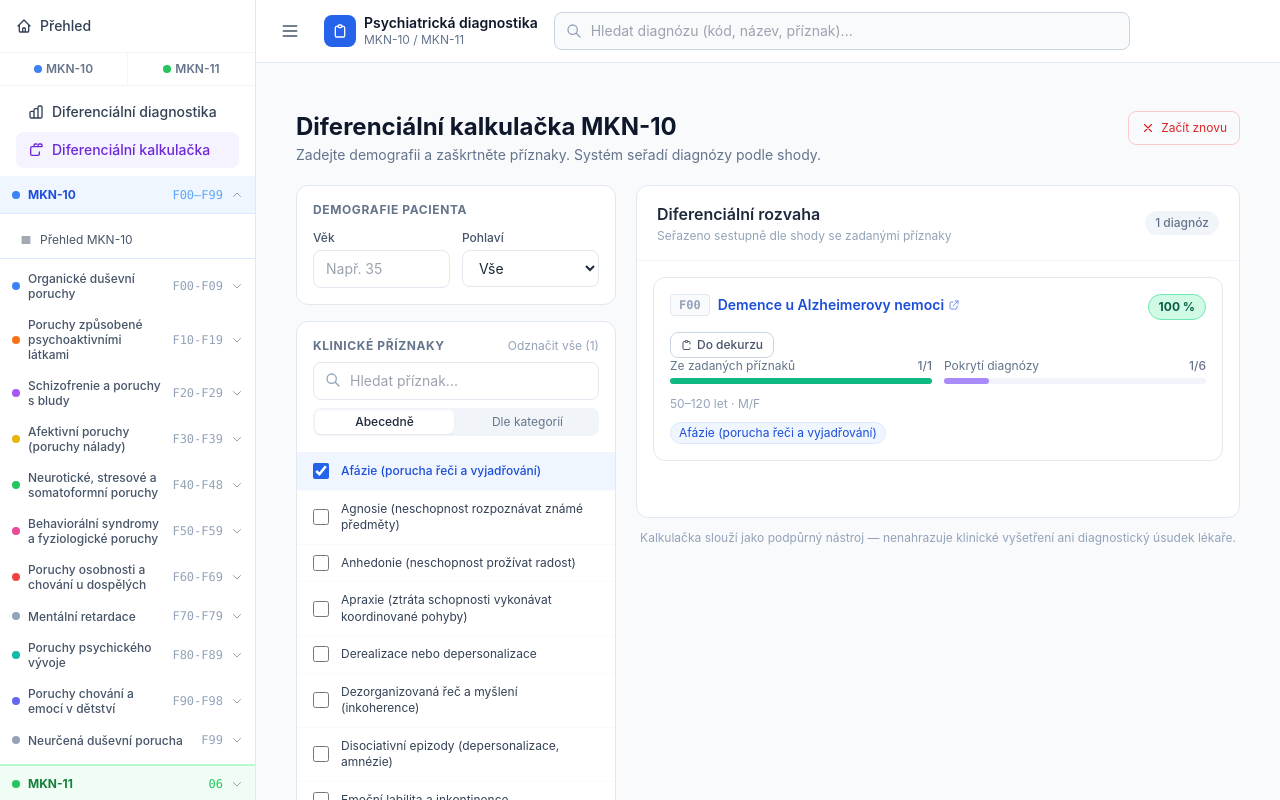
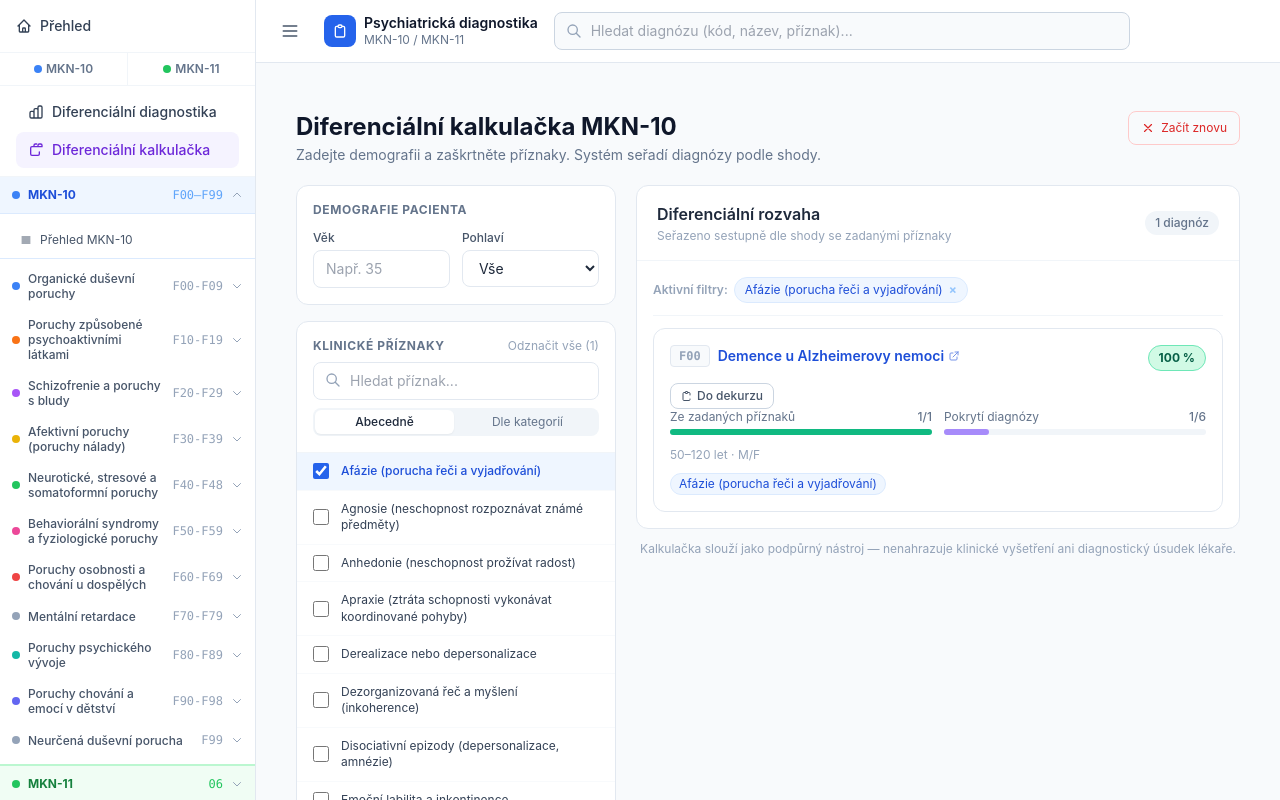
Before and after one commit to TS101-coder/psychiatricka-diagnostika, a React (Vite) app: page /kalkulator in a window 1280 px wide. Both pictures are taken after a click on the label "Afázie (porucha řeči a vyjadřování)". Built offline with nearby package versions, Linux system fonts and the light colour scheme.

Commit message:
kalkulator: sekce aktivnich filtru (badges) nad vysledky – vek, pohlavi, priznaky s odebiranim krizkem

```diff
--- a/src/components/DiagnosticCalculator.jsx
+++ b/src/components/DiagnosticCalculator.jsx
@@ -289,6 +289,37 @@ export default function DiagnosticCalculator() {
 
             <div className="p-4 space-y-3 min-h-64">
 
+              {/* ── Aktivní filtry ──────────────────────────────── */}
+              {(vek !== '' || pohlavi !== 'ALL' || vybranePriznaky.length > 0) && (
+                <div className="flex flex-wrap items-center gap-1.5 pb-3 border-b border-slate-100">
+                  <span className="text-xs font-semibold text-slate-400 shrink-0">Aktivní filtry:</span>
+
+                  {/* Věk */}
+                  {vek !== '' && (
+                    <span className="inline-flex items-center gap-1 px-2.5 py-1 bg-slate-100 text-slate-700 text-xs rounded-full border border-slate-200">
+                      Věk: {vek} let
+                      <button onClick={() => setVek('')} className="ml-0.5 text-slate-400 hover:text-slate-700 leading-none font-bold" aria-label="Odebrat věk">×</button>
+                    </span>
+                  )}
+
+                  {/* Pohlaví */}
+                  {pohlavi !== 'ALL' && (
+                    <span className="inline-flex items-center gap-1 px-2.5 py-1 bg-slate-100 text-slate-700 text-xs rounded-full border border-slate-200">
+                      {pohlavi === 'M' ? 'Muž' : 'Žena'}
+                      <button onClick={() => setPohlavi('ALL')} className="ml-0.5 text-slate-400 hover:text-slate-700 leading-none font-bold" aria-label="Odebrat pohlaví">×</button>
+                    </span>
+                  )}
+
+                  {/* Příznaky */}
+                  {vybranePriznaky.map(klic => (
+                    <span key={klic} className="inline-flex items-center gap-1 px-2.5 py-1 bg-blue-50 text-blue-700 text-xs rounded-full border border-blue-100">
+                      {SLOVNIK_PRIZNAKU[klic]}
+                      <button onClick={() => togglePriznak(klic)} className="ml-0.5 text-blue-300 hover:text-blue-600 leading-none font-bold" aria-label={`Odebrat příznak ${SLOVNIK_PRIZNAKU[klic]}`}>×</button>
+                    </span>
+                  ))}
+                </div>
+              )}
+
               {/* Prázdný stav */}
               {pocetZadanych === 0 && (
                 <div className="flex flex-col items-center justify-center py-20 text-center">
```
